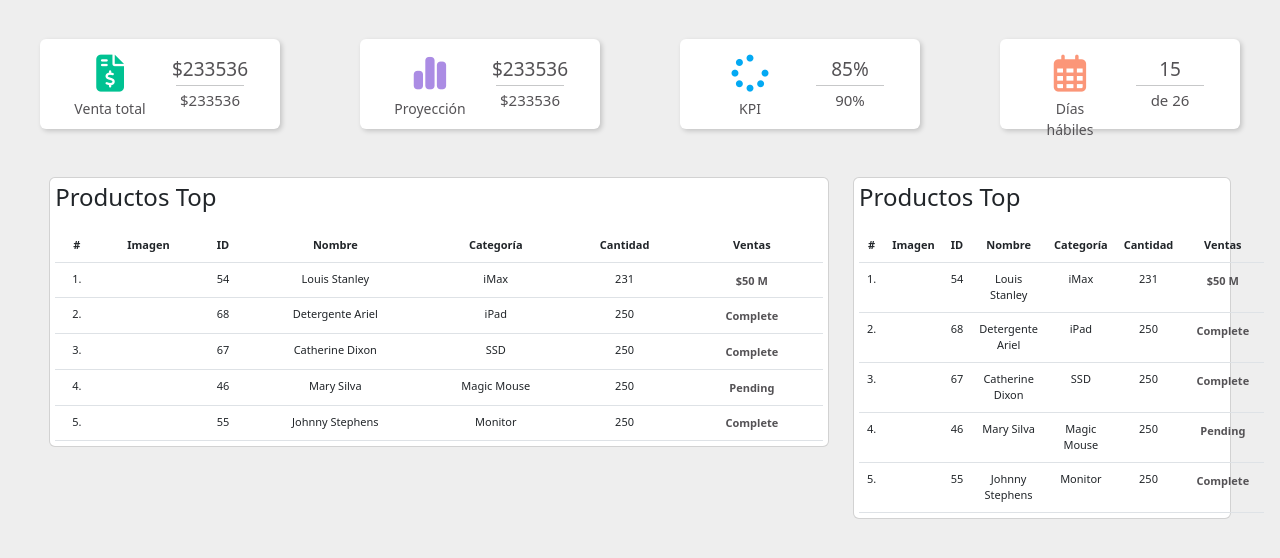
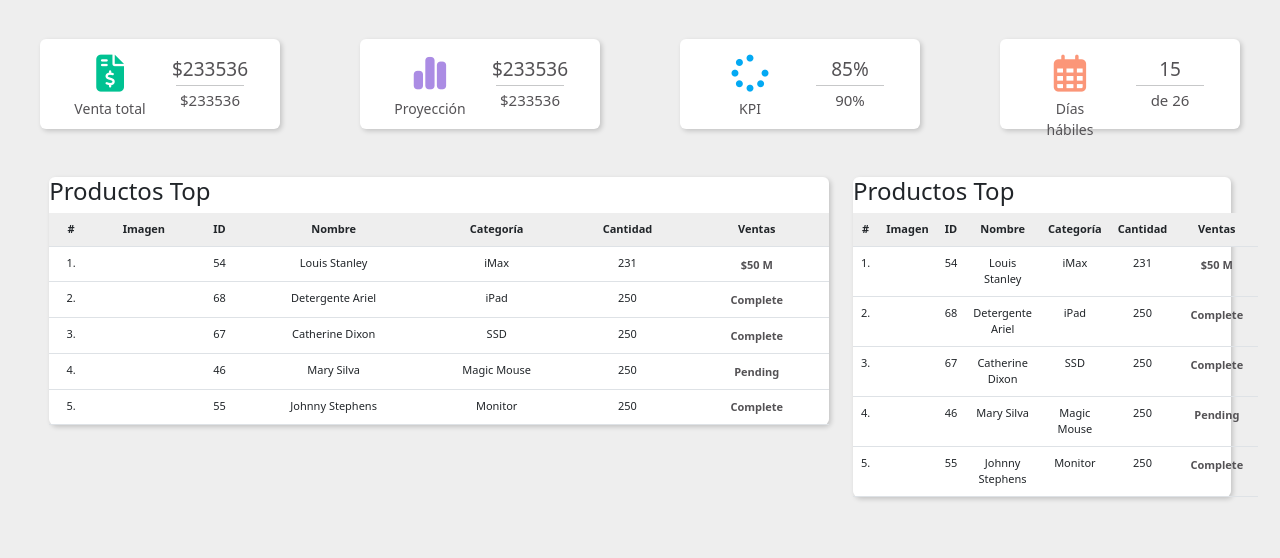
Before and after one commit to cabudiaz/gestiona360, a plain HTML site: page index.html in a window 1280 px wide. Shown: the part 178-736 px from the top of the page. Drawn offline with nearby package versions, Linux system fonts and the light colour scheme.

Commit message:
arreglos tabla porductos top

```diff
--- a/styles/style.css
+++ b/styles/style.css
@@ -154,10 +154,13 @@ hr {
 
 .card-body {
     font-size: 11px;
-    padding: 5px;
+    padding: 0px;
+    border: none!important;
 }
-
-
+.card {
+    border: none;
+    box-shadow: 2px 2px 5px #0000002e;
+}
 
 .badge {
     color: #545255;
@@ -169,6 +172,10 @@ hr {
     margin-bottom: 0px;
 }
 
+thead {
+    background-color: #eee;
+}
+
 .tbody:last-child {
     border: none !important;
 }
```
